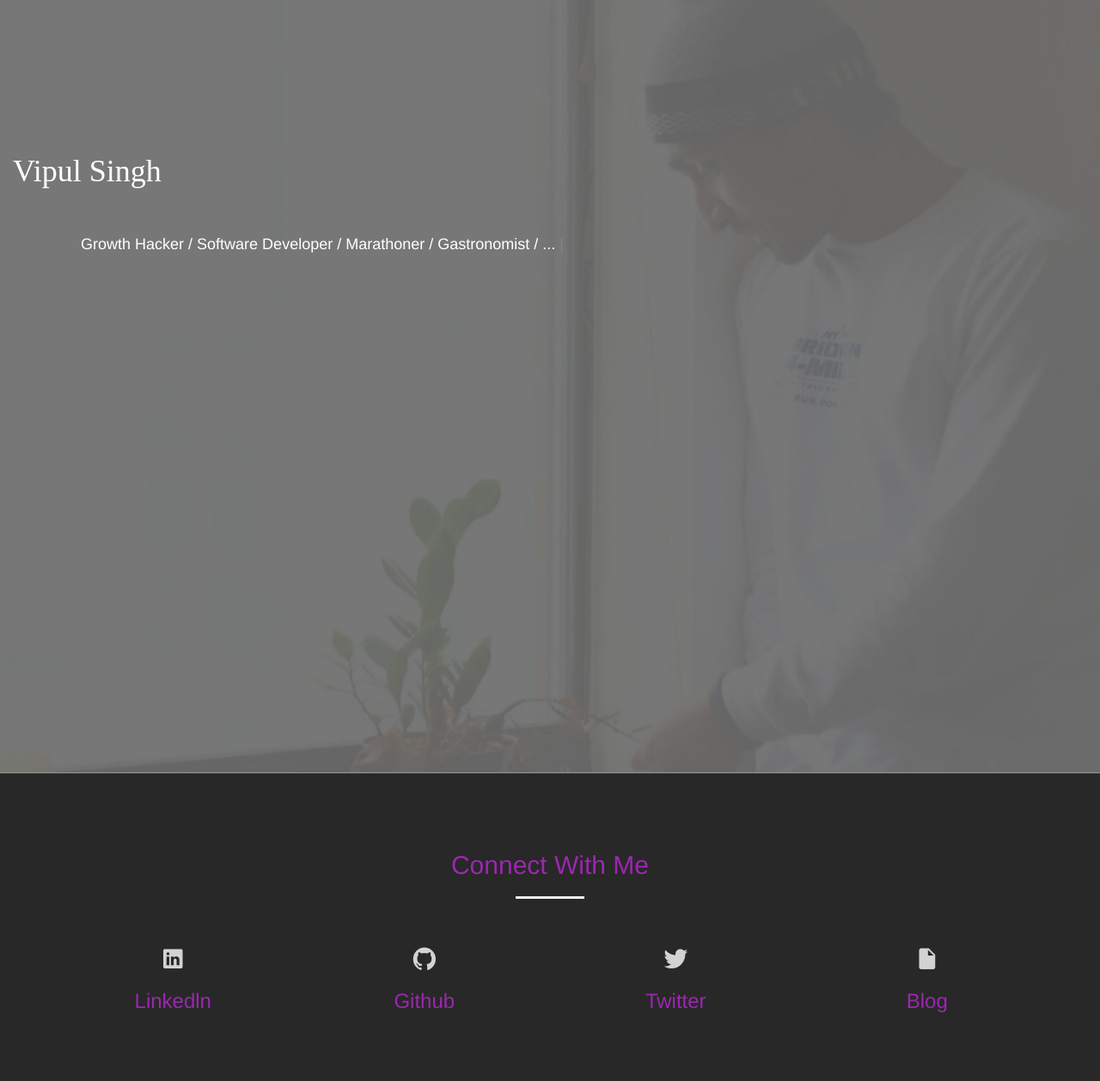
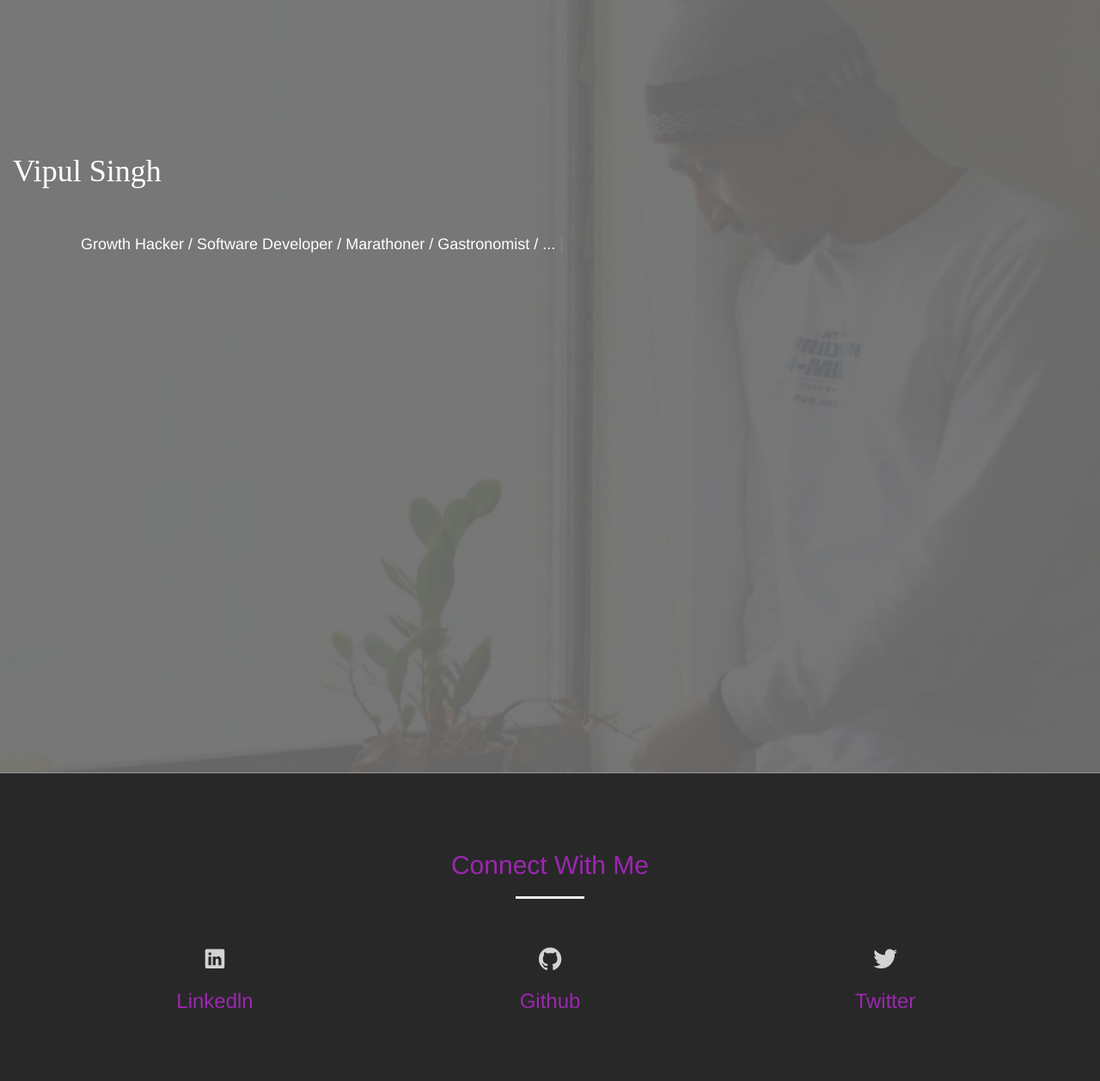
Before and after one commit to neoeahit/old.github.io, a Jekyll site: the page index.html, which Jekyll copies as it is, in a window 1280 px wide. Shown: the whole page at 86% size. Built offline with Jekyll 4.4.1, drawn with Linux system fonts in a browser that asks for light colours; nearby versions of some CDN libraries.

Commit message:
Update index.html
removing blog entry from index.html

```diff
--- a/index.html
+++ b/index.html
@@ -33,28 +33,22 @@
         <br><br>
         <div class="container">
             <div class="row">
-                <div class="col-lg-3 col-md-3 text-center">
+                <div class="col-lg-4 col-md-4 text-center">
                   <div class="feature">
                       <i class="icon-lg ion-social-linkedin wow fadeIn" data-wow-delay=".3s"></i>
                       <h3><a target="_blank" href="https://www.linkedin.com/in/vipulsinghtech">Linkedln</a></h3>
                   </div>
                 </div>
-                <div class="col-lg-3 col-md-3 text-center">
+                <div class="col-lg-4 col-md-4 text-center">
                     <div class="feature">
                         <i class="icon-lg ion-social-github wow fadeInUp" data-wow-delay=".2s"></i>
                         <h3><a target="_blank" href="https://github.com/neoeahit">Github</a></h3>
                     </div>
                 </div>
-                <div class="col-lg-3 col-md-3 text-center">
+                <div class="col-lg-4 col-md-4 text-center">
                     <div class="feature">
                         <i class="icon-lg ion-social-twitter wow fadeIn" data-wow-delay=".3s"></i>
                         <h3><a target="_blank" href="https://twitter.com/run_eat_travel">Twitter</a></h3>
-                    </div>
-                </div>
-                <div class="col-lg-3 col-md-3 text-center">
-                    <div class="feature">
-                        <i class="icon-lg ion-android-document wow fadeIn" data-wow-delay=".3s"></i>
-                        <h3><a href="/blog">Blog</a></h3>
                     </div>
                 </div>
             </div>
```
